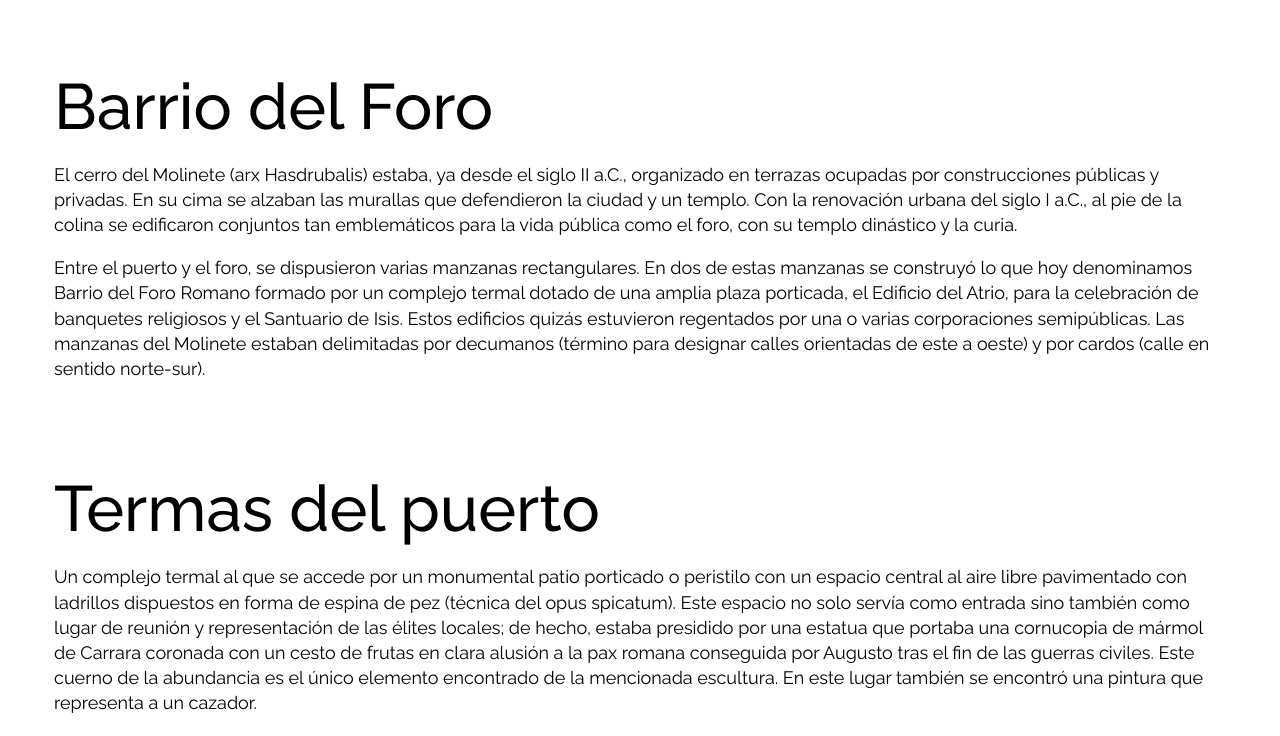
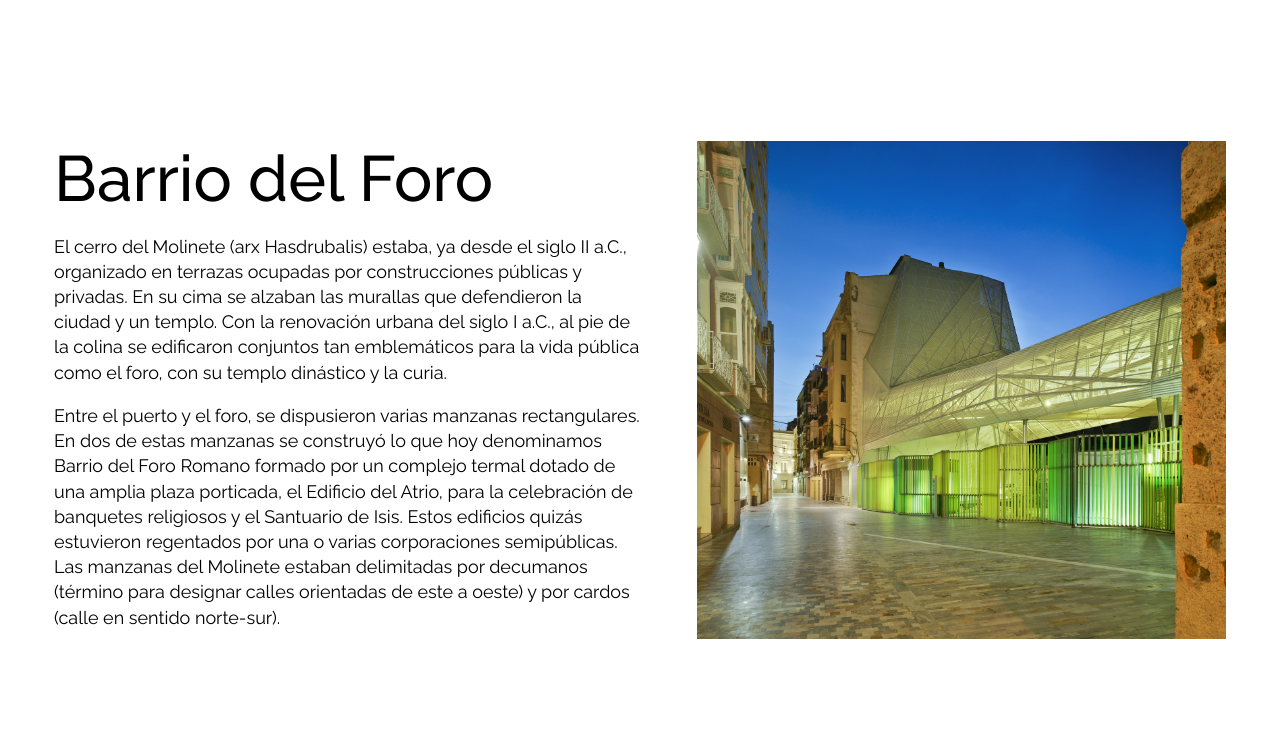
Before and after one commit to marialemon/roman-museum-web, a plain HTML site: page index.html in a window 1280 px wide. Shown: the part 2064-2800 px from the top of the page. Drawn offline with Linux system fonts and the light colour scheme.

Commit message:
add styles

```diff
--- a/css/style.css
+++ b/css/style.css
@@ -23,10 +23,6 @@ h2 {
 .p {
   line-height: 1.4rem;
   margin: 1rem 0;
-}
-
-section {
-  margin: 5rem 0;
 }
 
 .header,
@@ -93,6 +89,13 @@ section {
   left: 20%;
 }
 
+.main {
+  display: flex;
+  flex-flow: column wrap;
+  align-items: center;
+  gap: 7rem;
+}
+
 .main-p {
   font-size: 64px;
   font-weight: 500;
@@ -106,14 +109,15 @@ section {
     "p p";
 }
 
-.museum-photo-1 {
+.history .museum-photo-1 {
   background: url("../images/12011050dfr-web.jpg") no-repeat center;
+  background-size: cover;
   width: 529px;
   height: 498px;
   grid-area: img;
 }
 
-.info-wrapper {
+.history .info-wrapper {
   grid-area: info-wrapper;
 }
 
@@ -124,7 +128,35 @@ section {
   margin-top: 5rem;
 }
 
+.forum-district {
+  display: flex;
+  flex-flow: row wrap;
+  justify-content: space-between;
+}
+
+.forum-district .info-wrapper {
+  width: 50%;
+}
+
+.museum-photo-2 {
+  background: url("../images/03312074dfr.jpg") no-repeat center;
+  background-size: cover;
+  width: 529px;
+  height: 498px;
+}
+
+.enhancement {
+  max-width: 768px;
+}
+
+.enhancement h2 {
+  text-align: center;
+}
+
 .footer {
   background-color: #e8e8e8;
   padding: 2rem;
+  display: flex;
+  flex-flow: row wrap;
+  justify-content: space-between;
 }
--- a/index.html
+++ b/index.html
@@ -87,8 +87,8 @@
       </section>
 
       <section class="forum-district">
+        <div class="info-wrapper">
         <h2>Barrio del Foro</h2>
-
         <p class="p">
           El cerro del Molinete (arx Hasdrubalis) estaba, ya desde el siglo II
           a.C., organizado en terrazas ocupadas por construcciones públicas y
@@ -108,6 +108,8 @@
           decumanos (término para designar calles orientadas de este a oeste) y
           por cardos (calle en sentido norte-sur).
         </p>
+        </div>
+        <div class="museum-photo-2"></div>
       </section>
 
       <section class="thermal-baths">
```
